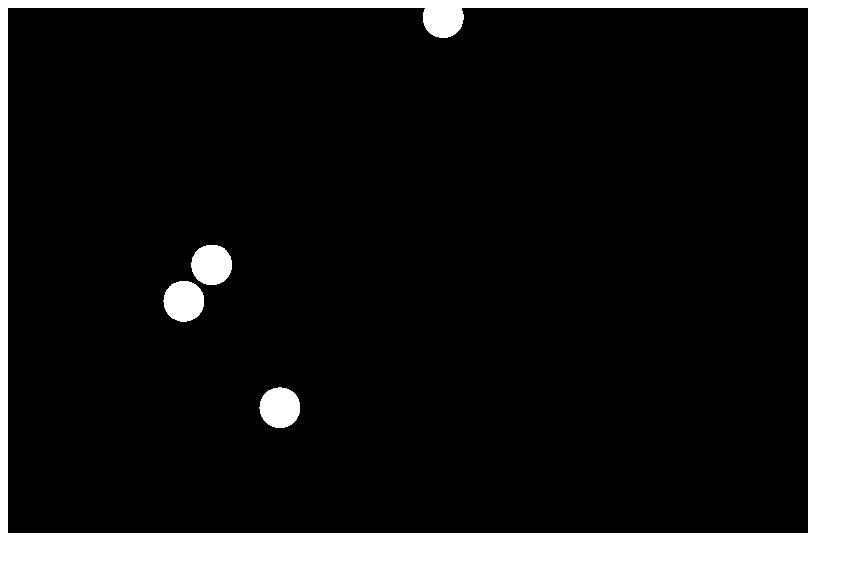
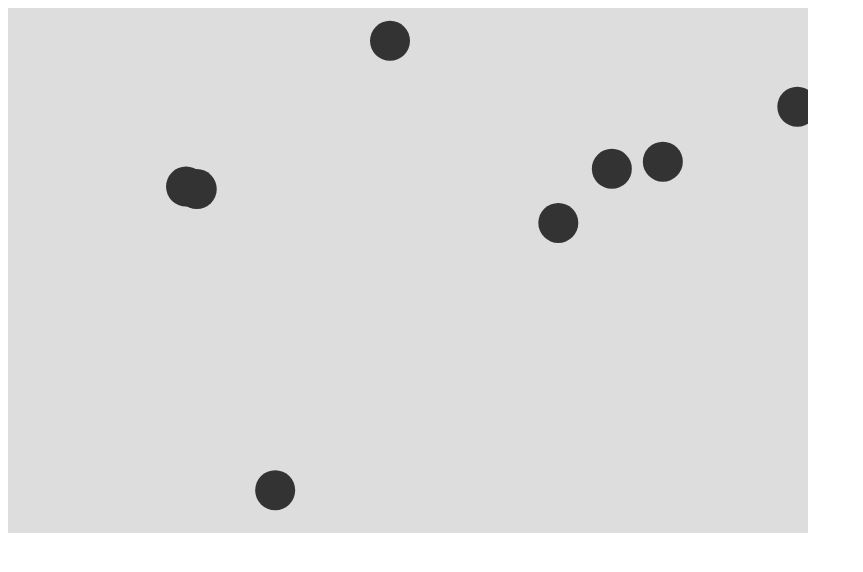
Before and after one commit to m-h-miller/asteroids, a plain HTML site: page index.html in a window 1280 px wide. Shown: the whole page, without its empty margins (0-863 px from the left). Drawn offline with Linux system fonts and the light colour scheme.

Commit message:
moving stuff

```diff
--- a/index.html
+++ b/index.html
@@ -20,7 +20,7 @@
        canvas = document.getElementsByTagName("canvas")[0];
        canvas.height = 525;
        canvas.width = 800;
-       canvas.style.background = "#000";
+       canvas.style.background = "#DDD";
 
        var ctx = canvas.getContext("2d");
        var game = new Asteroids.Game();
--- a/lib/asteroid.js
+++ b/lib/asteroid.js
@@ -5,22 +5,21 @@
     options.color = Asteroid.COLOR;
     options.radius = Asteroid.RADIUS;
     options.pos = options.pos || options.game.randomPosition();
-    options.vel = options.vel || Asteroids.Util.randomVec(Asteroid.SPEED);
+    options.velocity = options.velocity || Asteroids.Util.randomVec(Asteroid.SPEED);
 
     Asteroids.MovingObject.call(this, options);
   };
 
-  Asteroid.COLOR = "#FFF";
+  Asteroid.COLOR = "#333";
   Asteroid.RADIUS = 20;
   Asteroid.SPEED = 4;
 
-  // asteroid.Asteroid = function (pos) {
-  //   // var COLOR = "brown",
-  //       // RADIUS = 20,
-  //
-  //   Asteroids.MovingObject.call(this, pos, velocity, RADIUS, COLOR);
-  // };
-
   Asteroids.Util.inherits(Asteroid, Asteroids.MovingObject);
 
+  Asteroid.prototype.collideWith = function (otherObject) {
+    if ( otherObject instanceof Asteroids.Ship ) {
+      otherObject.relocate();
+    }
+  };
+
 })();
--- a/lib/game.js
+++ b/lib/game.js
@@ -7,11 +7,11 @@
     this.addAsteroids();
   };
 
-  Game.NUM_ASTEROIDS = 5;
-
-  // need to refactor so i'm not passing ctx around
+  Game.NUM_ASTEROIDS = 10;
   Game.DIM_X = 900;
   Game.DIM_Y = 500;
+
+  // Game.prototype.add
 
   Game.prototype.addAsteroids = function () {
     for ( i = 0; i < Game.NUM_ASTEROIDS; i++ ){
@@ -19,6 +19,12 @@
       this.asteroidsArray.push(a);
     }
   };
+
+  // Game.prototype.addShip
+
+  // Game.prototype.allObjects
+
+  // Game.prototype.checkCollisions
 
   Game.prototype.randomPosition = function () {
     x = Game.DIM_X * Math.random();
@@ -28,20 +34,20 @@
 
 
   Game.prototype.draw = function (ctx) {
-    ctx.clearRect(0, 0, ctx.width, ctx.height)
-    this.asteroidsArray.forEach (function(asteroid) {
+    ctx.clearRect(0, 0, Game.DIM_X, Game.DIM_Y + 20);
+    this.asteroidsArray.forEach (function (asteroid) {
       asteroid.draw(ctx);
     });
   };
 
-  Game.prototype.moveObjects = function (ctx) {
-    this.asteroidsArray.forEach (function(asteroid) {
-        asteroid.move(ctx);
+  Game.prototype.moveObjects = function (timeChange) {
+    this.asteroidsArray.forEach (function (asteroid) {
+        asteroid.move(timeChange);
     });
   };
 
   Game.prototype.step = function (timeChange) {
-
+    this.moveObjects(timeChange);
   };
 
   Game.prototype.checkCollisions = function () {
@@ -49,9 +55,9 @@
     for (var i = 0; i < that.length - 1; i++) {
       var asteroid1 = that[i];
       for (var j = i + 1; j < that.length; j++) {
-        var asteroid2 = that[j]
+        var asteroid2 = that[j];
         if (asteroid1.isCollidedWith(asteroid2)){
-          alert("COLLISION")
+          console.log("COLLISION");
         }
       };
     };
--- a/lib/movingObject.js
+++ b/lib/movingObject.js
@@ -3,7 +3,7 @@
 
   var MovingObject = Asteroids.MovingObject = function (options) {
     this.pos = options.pos;
-    this.vel = options.vel;
+    this.velocity = options.velocity;
     this.radius = options.radius;
     this.color = options.color;
   };
@@ -24,10 +24,15 @@
       ctx.fill();
   };
 
-  MovingObject.prototype.move = function (ctx) {
+  var NORMAL_FRAME_TIME_DELTA = 1000/60;
+  MovingObject.prototype.move = function (timeChange) {
+    var velocityScale = timeChange / NORMAL_FRAME_TIME_DELTA,
+        offsetX = this.velocity[0] * velocityScale,
+        offsetY = this.velocity[1] * velocityScale;
+
     var start_pos = this.pos;
     this.pos = [start_pos[0] + this.velocity[0], start_pos[1] + this.velocity[1]];
-    this.pos = asteroidsGame.Util.wrap(this.pos, ctx);
+    this.pos = asteroidsGame.Util.wrap(this.pos);
   };
 
   MovingObject.prototype.isCollidedWith = function (otherObject) {
--- a/lib/util.js
+++ b/lib/util.js
@@ -10,26 +10,25 @@
     child.prototype.constructor = child;
   };
 
+
   var randomVec = Util.randomVec = function (length) {
-    var truth;
-    while (!truth) {
-      var x = 5 * Math.random();
-      var y = 5 * Math.random();
-      if ( length * length > (x*x + y*y) ) {
-        return [ x, y ];
-      }
-    }
+    var deg = 2 * Math.PI * Math.random();
+    return scale([Math.sin(deg), Math.cos(deg)], length);
+  };
+
+  var scale = Util.scale = function (vec, m) {
+    return [vec[0] * m, vec[1] * m];
   };
 
   Util.wrap = function (pos) {
     var new_pos = pos
     if (pos[0] < 0) {
-      new_pos[0] = Game.DIM_X - 1;
-    } else if (pos[0] > GAME.DIM_X) {
+      new_pos[0] = Asteroids.Game.DIM_X - 1;
+    } else if (pos[0] > Asteroids.Game.DIM_X) {
       new_pos[0] = 1;
     } else if (pos[1] < 0) {
-      new_pos[1] = Game.DIM_Y - 1;
-    } else if (pos[1] > Game.DIM_Y) {
+      new_pos[1] = Asteroids.Game.DIM_Y - 1;
+    } else if (pos[1] > Asteroids.Game.DIM_Y) {
       new_pos[1] = 1;
     }
     return new_pos;
```
